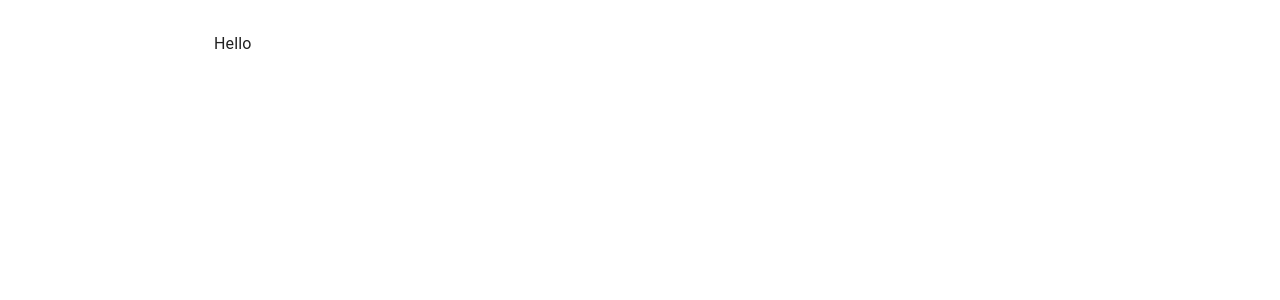
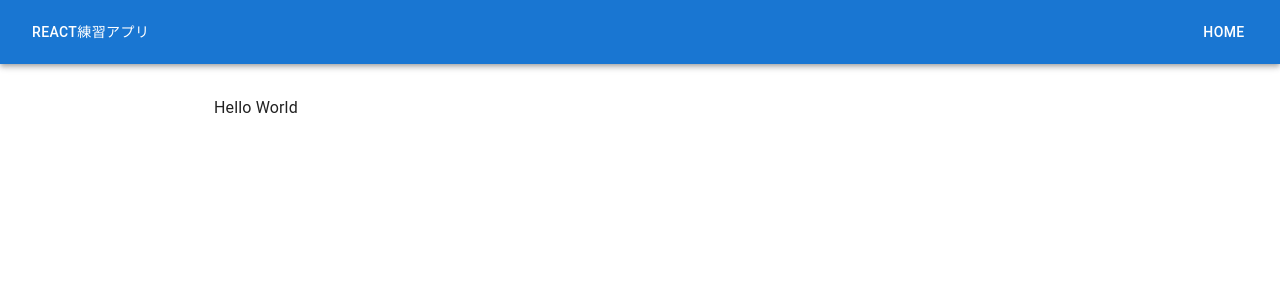
Before and after one commit to TaiseiChiba/trial-app, a React (Create React App) app: page /hello in a window 1280 px wide. Shown: the top 300 px of the page. Built offline with nearby package versions, Linux system fonts and the light colour scheme.

Commit message:
ヘッダー作成

```diff
--- a/src/App.tsx
+++ b/src/App.tsx
@@ -5,6 +5,7 @@ import { ThemeProvider, createTheme, CssBaseline, Container } from '@mui/materia
 import Home from './pages/Home';      // ← ここでHomeコンポーネントをimport
 import Hello from './pages/Hello';
 import Counter from './pages/Counter';
+import Header from './components/Header';
 
 const theme = createTheme();
 
@@ -13,6 +14,7 @@ const App = () => {
     <ThemeProvider theme={theme}>
       <CssBaseline />
       <Router>
+        <Header />
         <Container maxWidth="md" sx={{ mt: 4 }}>
           <Routes>
             <Route path="/" element={<Home />} />           {/* ← "/" でHomeを表示 */}
--- /dev/null
+++ b/src/components/Header.tsx
@@ -0,0 +1,16 @@
+import { AppBar, Button, Toolbar, Typography } from '@mui/material'
+import { Link as RouterLink } from 'react-router-dom';
+import React from 'react'
+
+export default function Header() {
+  return (
+    <AppBar position='static'>
+      <Toolbar>
+        <Typography variant='h6' sx={{ flexGrow: 1 }}>
+          <Button color='inherit' component={RouterLink} to={'/'}>React練習アプリ</Button>
+        </Typography>
+        <Button color='inherit' component={RouterLink} to={'/'}>Home</Button>
+      </Toolbar>
+    </AppBar>
+  )
+}
--- a/src/pages/Hello.tsx
+++ b/src/pages/Hello.tsx
@@ -2,6 +2,6 @@ import React from 'react'
 
 export default function Hello() {
   return (
-    <div>Hello</div>
+    <div>Hello World</div>
   )
 }
```
